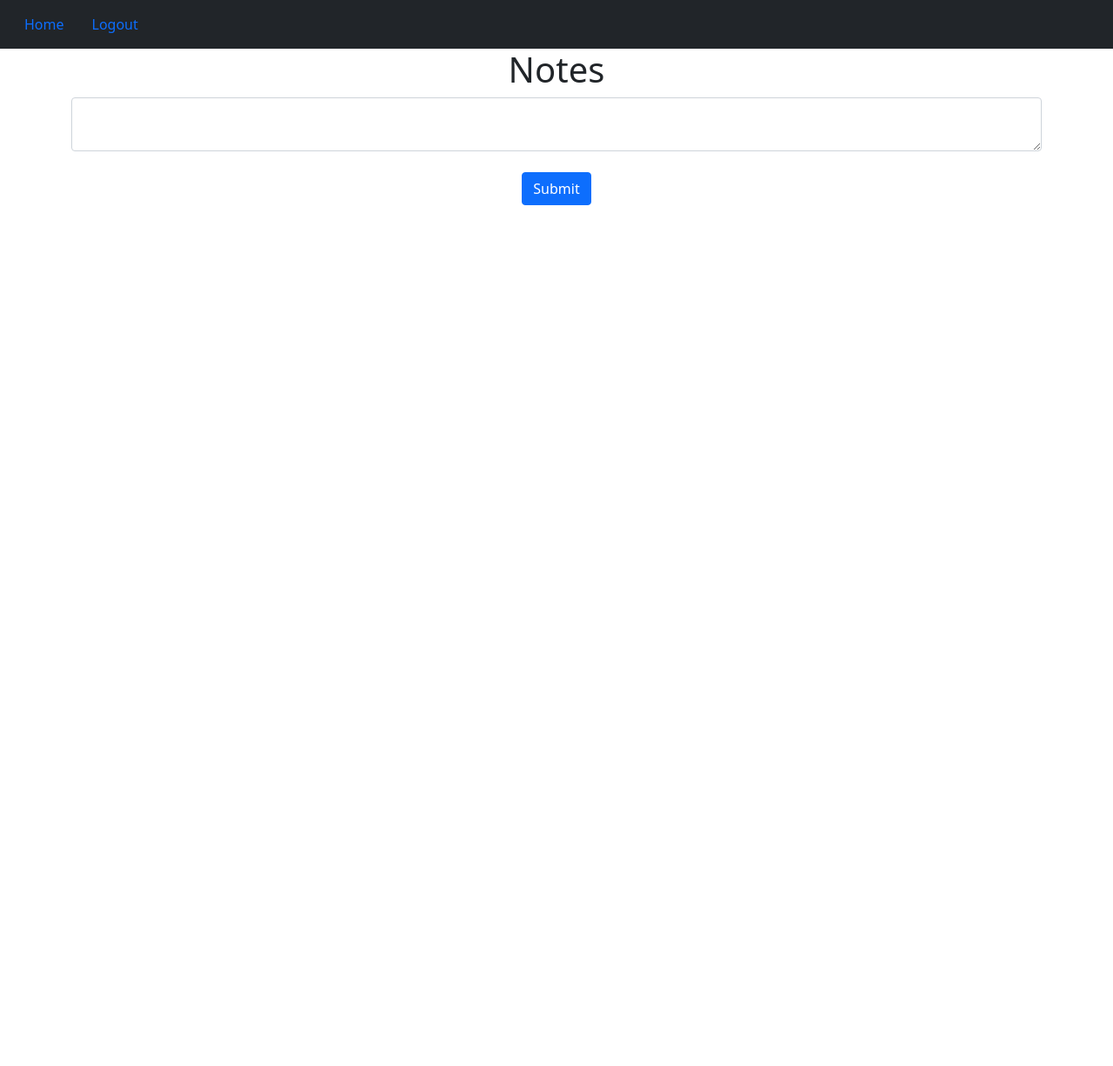
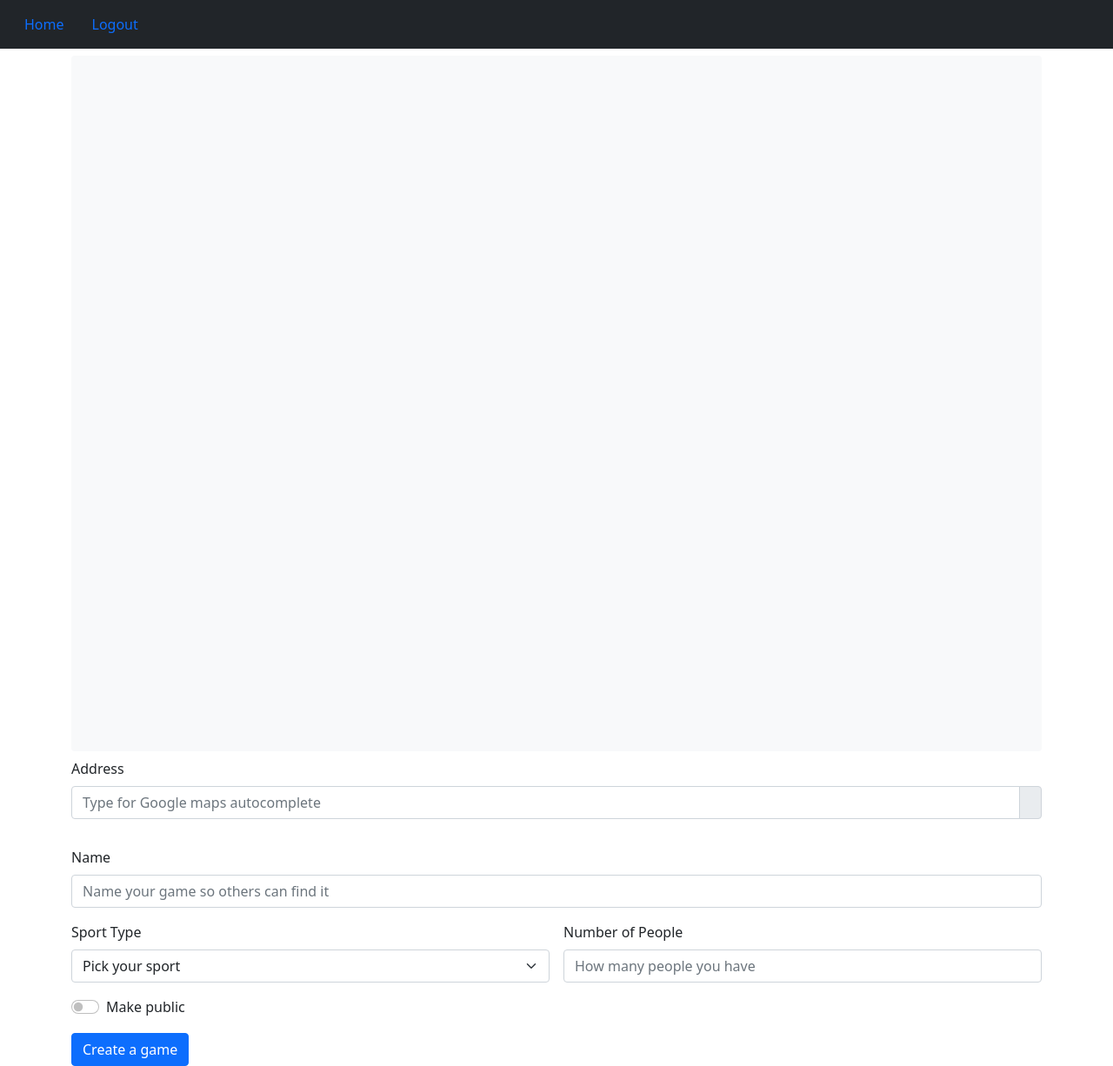
Before and after one commit to aashvi22/BasicFlaskTemplate, a Flask app: page / in a window 1280 px wide. Shown: the whole page at 87% size. Before the commit the page ends 236 px from the top, so only its background shows below. Run offline with Flask 2, Linux system fonts and the light colour scheme; the visitor is signed in with stand-in values (Sample User, id 1); data comes from the database, SQL or seed files in the repository; data that the repository does not hold is empty.

Commit message:
Updated home to include game creation + updated view / db model

```diff
--- a/website/templates/home.html
+++ b/website/templates/home.html
@@ -1,32 +1,42 @@
 {% extends "base.html" %}
-{% block title %}Changed {% endblock %}
+{% block title %}Pickup Finder{% endblock %}
 {% block content %}
-<h1 align="center">Notes</h1>
-<ul class = "list-group list-group-flush" id = "notes">
-    {%for note in user.notes%}
-    <li class = "list-group-item">
-        {{note.data}}
-        <button type = "button" class = "close" onClick="deleteNote({{note.id}})">
-            <span aria-hidden="true">&times;</span>
-        </button>
-    </li>
-    {%endfor%}
-</ul>
-<form method = 'POST'>
-    <textarea name = "note" id = "note" class = "form-control"></textarea>
-    <br/>
-    <div align = "center">
-        <button type="submit" class="btn btn-primary">Submit</button>
+<div class = "w-100 bg-light rounded my-2" style = "height: 50em;"></div>
+<form class="row g-3" method="POST">
+    <div class="col-12">
+        <label for="inputAddress" class="form-label">Address</label>
+        <div class="input-group mb-3">
+          <input type="text" class="form-control" id="inputAddress" placeholder="Type for Google maps autocomplete">
+          <span class="input-group-text"><i class="bi bi-search"></i> </span>
+        </div>
     </div>
+    <div class="col-12">
+      <label for="gameName" class="form-label">Name</label>
+      <input type="text" class="form-control" id="gameName" placeholder="Name your game so others can find it">
+    </div>
+    <div class="col-md-6">
+      <label for="sportSelect" class="form-label">Sport Type</label>
+      <select class="form-select" name="sportSelect" aria-label="Default select example">
+        <option selected>Pick your sport</option>
+        <option value="basketball">Basketball</option>
+        <option value="soccer">Soccer</option>
+      </select>
+    </div>
+    <div class = "col-md-6">
+      <label for="numPeople" class="form-label">Number of People</label>
+      <input type="text" class="form-control" id="numPeople" placeholder="How many people you have">
+    </div>
+    <div class="col-12">
+      <div class="form-check form-switch">
+          <input class="form-check-input" type="checkbox" id="makePublic">
+          <label class="form-check-label" for="flexSwitchCheckChecked">Make public</label>
+          </div>
+      </div>
+    <div class="col-12">
+      <button type="submit" class="btn btn-primary">Create a game</button>
+    </div>
+
 </form>
+
+</div>
 {% endblock %}
-<!--<!DOCTYPE html>-->
-<!--<html lang="en">-->
-<!--<head>-->
-    <!--<meta charset="UTF-8">-->
-    <!--<title>Home</title>-->
-<!--</head>-->
-<!--<body>-->
-
-<!--</body>-->
-<!--</html>-->
--- a/website/views.py
+++ b/website/views.py
@@ -1,24 +1,25 @@
 #store standard routes for website
 from flask import Blueprint, render_template, request, flash, jsonify
 from flask_login import login_required, current_user
-from .models import Note
+from .models import Game
 from . import db
 import json
 
 views = Blueprint('views', __name__)
 
 @views.route('/', methods = ['GET', 'POST'])
-@login_required
+# @login_required
 def home():
     if request.method=='POST':
-        note=request.form.get('note')
-        if len(note)<1:
-            flash('Note too short', category='error')
-        else:
-            new_note = Note(data=note, user_id = current_user.id)
-            db.session.add(new_note)
-            db.session.commit()
-            flash('Note created', category='success')
+        address = request.form.get('inputAddress')
+        name = request.form.get('gameName')
+        sportSelect = request.form.get('sportSelect')
+        numPeople = request.form.get('numPeople')
+        makePublic = request.form.get('makePublic', type = bool)
+        new_game = Game(name = name, game_type = sportSelect, num_people = numPeople)
+        db.session.add(new_game)
+        db.session.commit()
+        flash('Game created', category='success')
     return render_template("home.html", user=current_user)
 
 @views.route('/delete-note', methods=['POST'])
```
Also changed, not shown: website/models.py (+10 -5 lines).
